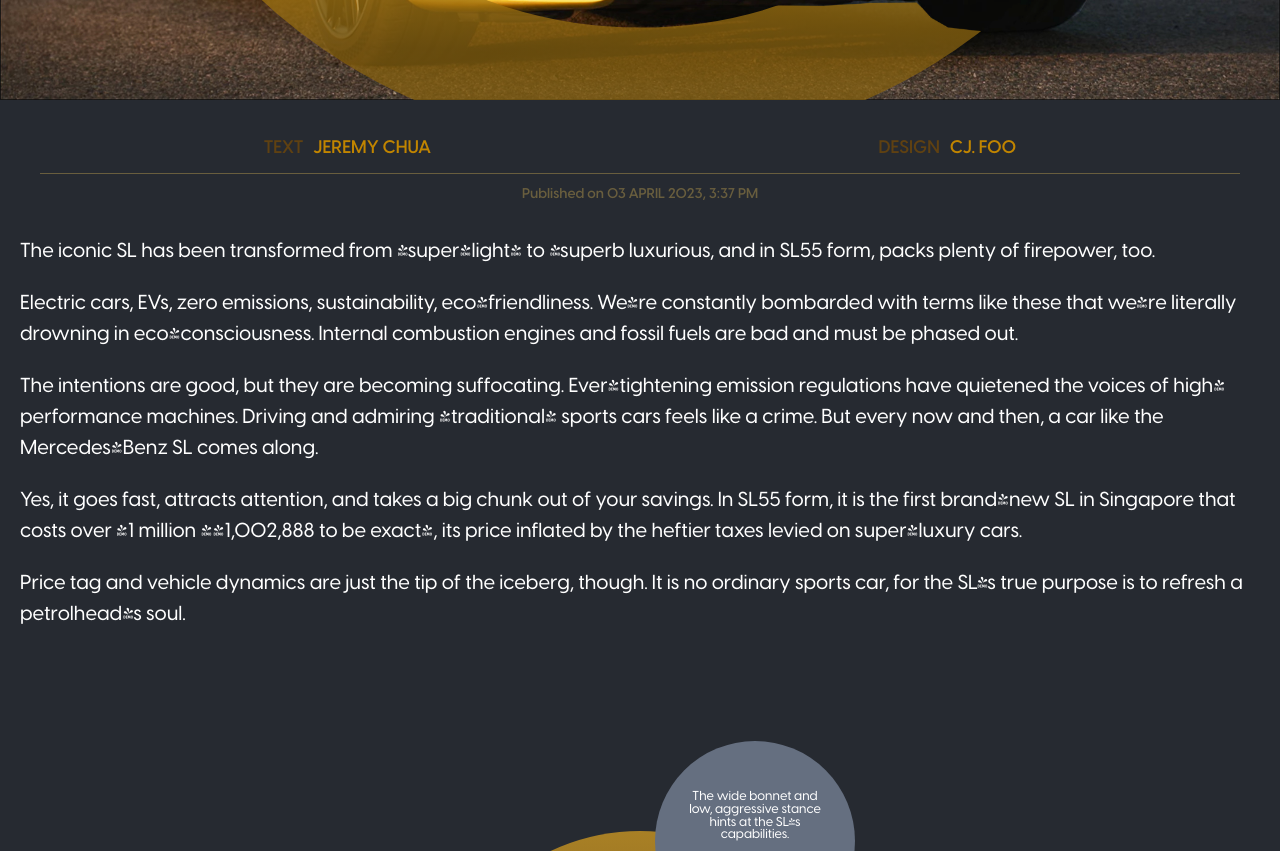
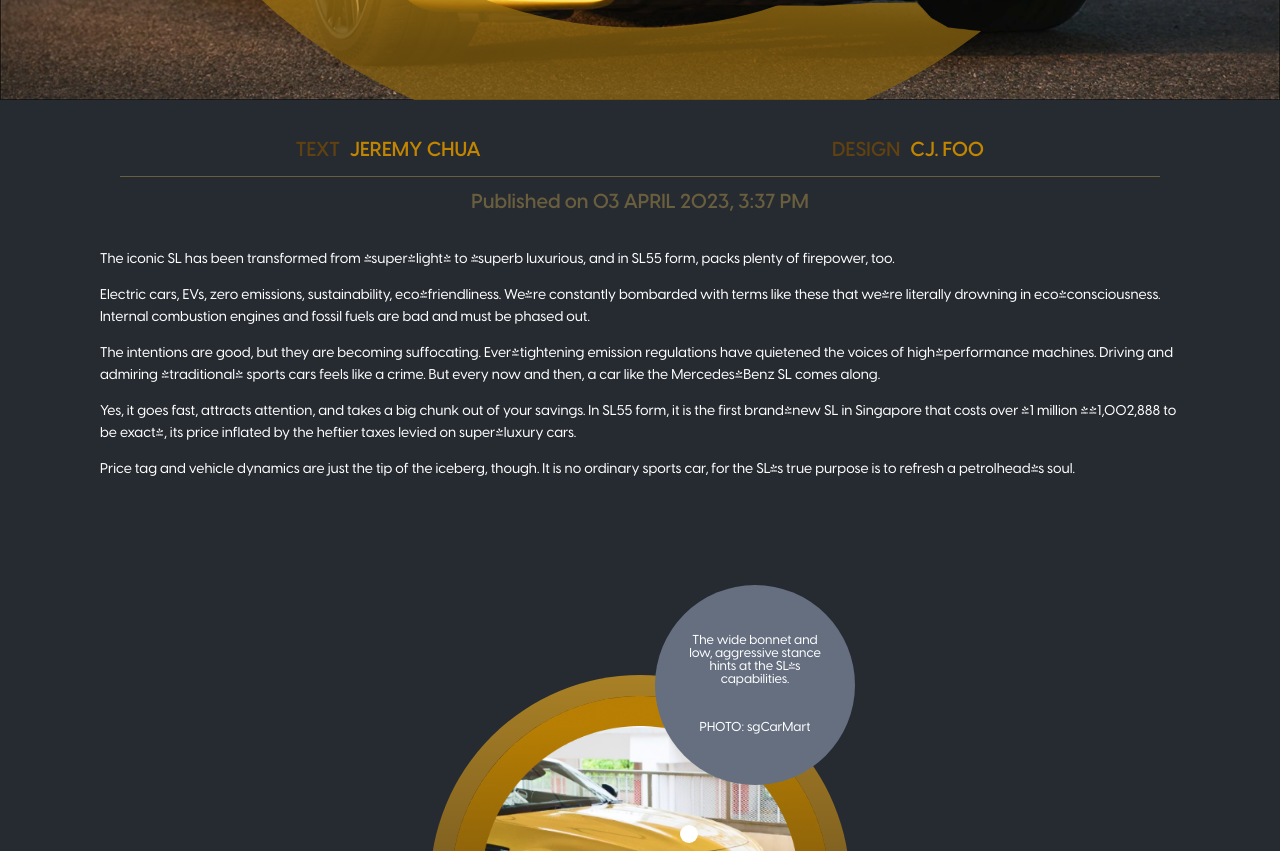
Before and after one commit to ao-mercedes/frontend, a React (Vite) app: page / in a window 1280 px wide. Shown: the part 700-1551 px from the top of the page. Built offline with nearby package versions, Linux system fonts and the light colour scheme.

Commit message:
+ body2 paragraph size for tablet

```diff
--- a/src/layoutComponents/Body2/index.tsx
+++ b/src/layoutComponents/Body2/index.tsx
@@ -7,6 +7,23 @@
 import {Divider, Typography} from "antd";
 import CircularCarousel from "./_Carousel.tsx";
 
+
+const paragraphFontSizes: { [device in Device]: string } = {
+    [Device.mobile]: "20px",
+    [Device.tablet]: "14px",
+    [Device.desktop]: "20px",
+};
+
+const headerBylineFontSizes: { [device in Device]: string } = {
+    [Device.mobile]: "18px",
+    [Device.tablet]: "20px",
+    [Device.desktop]: "20px",
+};
+const headerDateFontSizes: { [device in Device]: string } = {
+    [Device.mobile]: "14px",
+    [Device.tablet]: "20px",
+    [Device.desktop]: "20px",
+};
 // TODO
 // [ ] alts for images sources
 export const Body2: React.FC<{ device: Device }> = ({device}) => {
@@ -27,8 +44,9 @@
         }
     }, [imageClient]);
 
-    const headerBylineFontSize = "18px";
-    const headerDateFontSize = "14px";
+    const headerBylineFontSize = headerBylineFontSizes[device] ?? "18px";
+    const headerDateFontSize = headerDateFontSizes[device] ?? "14px";
+    const paragraphFontSize = paragraphFontSizes[device] ?? "20px";
 
     const extDescriptions =
         pitch && pitch.ExteriorDescriptions ? pitch.ExteriorDescriptions : [];
@@ -41,6 +59,7 @@
             data_id: index,
         };
     });
+
 
     return (
         <div
@@ -163,7 +182,7 @@
                                     <Typography.Paragraph
                                         key={index}
                                         style={{
-                                            fontSize: "20px",
+                                            fontSize: paragraphFontSize,
                                             fontWeight: "500",
                                             color: COLORS.PURE_WHITE,
                                         }}
--- a/src/layoutComponents/pageSize.tsx
+++ b/src/layoutComponents/pageSize.tsx
@@ -1,4 +1,4 @@
-import { Device } from "../utils/constants/constants.ts";
+import {Device} from "../utils/constants/constants.ts";
 
 interface PageA4Props {
     children: React.ReactNode; // Allows any valid React child
@@ -8,12 +8,12 @@
 
 const HorizontalPadding = {
     [Device.mobile]: "60px",
-  [Device.tablet]: "20px",
+    [Device.tablet]: "100px",
     [Device.desktop]: "30px",
 };
 
 export const PageA4: React.FC<PageA4Props> = (props) => {
-  const { children, device, style: pStyle } = props;
+    const {children, device, style: pStyle} = props;
 
     const hPadding = HorizontalPadding[device];
 
```
Lines whose indentation alone changed are shown as unchanged.
